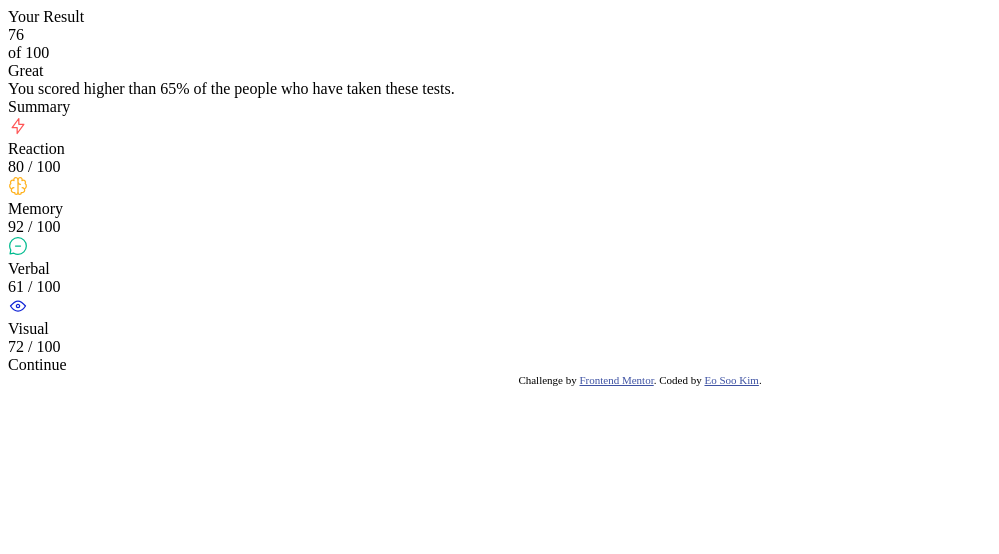
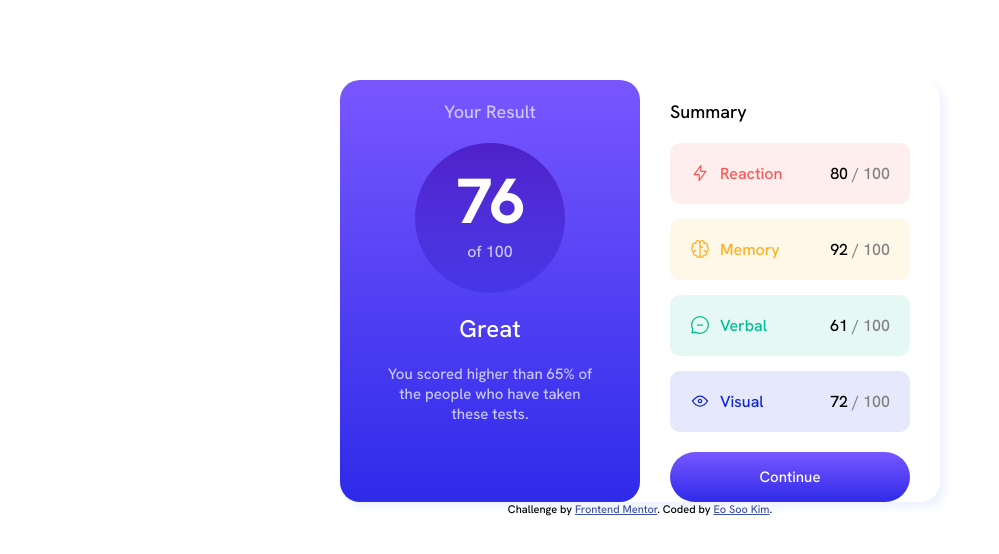
Before and after one commit to eosook/Frontend-Mentor-First-Challenge, a plain HTML site: page index.html in a window 1280 px wide. Shown: the whole page, without its empty margins (0-999 px from the left). Drawn offline with Linux system fonts and the light colour scheme; the site is published under a folder, as on GitHub Pages, so addresses that start at the root find nothing.

Commit message:
Update index.html

```diff
--- a/index.html
+++ b/index.html
@@ -5,7 +5,7 @@
   <meta name="viewport" content="width=device-width, initial-scale=1.0"> <!-- displays site properly based on user's device -->
 
   <link rel="icon" type="image/png" sizes="32x32" href="assets/images/favicon-32x32.png">
-  <link rel="stylesheet" href="/styles.css">
+  <link rel="stylesheet" type="text/css" href="styles.css">
   <title>Frontend Mentor | Results summary component</title>
   <!-- Google fonts-->
   <link rel="preconnect" href="https://fonts.googleapis.com">
@@ -46,7 +46,7 @@
         Summary
       </header>
       <div class="summary__reaction summary__box">
-        <img src="./assets/images/icon-reaction.svg" alt="reaction time icon" class="summary__reaction--icon">
+        <img src="assets/images/icon-reaction.svg" alt="reaction time icon" class="summary__reaction--icon">
         <div class="summary__reaction--head">
           Reaction
         </div>
@@ -55,7 +55,7 @@
         </div>
       </div>
       <div class="summary__memory summary__box">
-        <img src="./assets/images/icon-memory.svg" alt="memory icon" class="summary__memory--icon">
+        <img src="assets/images/icon-memory.svg" alt="memory icon" class="summary__memory--icon">
         <div class="summary__memory--head">
           Memory
         </div>
@@ -65,7 +65,7 @@
 
       </div>
       <div class="summary__verbal summary__box">
-        <img src="./assets/images/icon-verbal.svg" alt="verbal icon" class="summary__verbal--icon">
+        <img src="assets/images/icon-verbal.svg" alt="verbal icon" class="summary__verbal--icon">
         <div class="summary__verbal--head">
           Verbal
         </div>
@@ -74,7 +74,7 @@
         </div>
       </div>
       <div class="summary__visual summary__box">
-        <img src="./assets/images/icon-visual.svg" alt="visual icon" class="summary__visual--icon">
+        <img src="assets/images/icon-visual.svg" alt="visual icon" class="summary__visual--icon">
         <div class="summary__visual--head">
           Visual
         </div>
```
